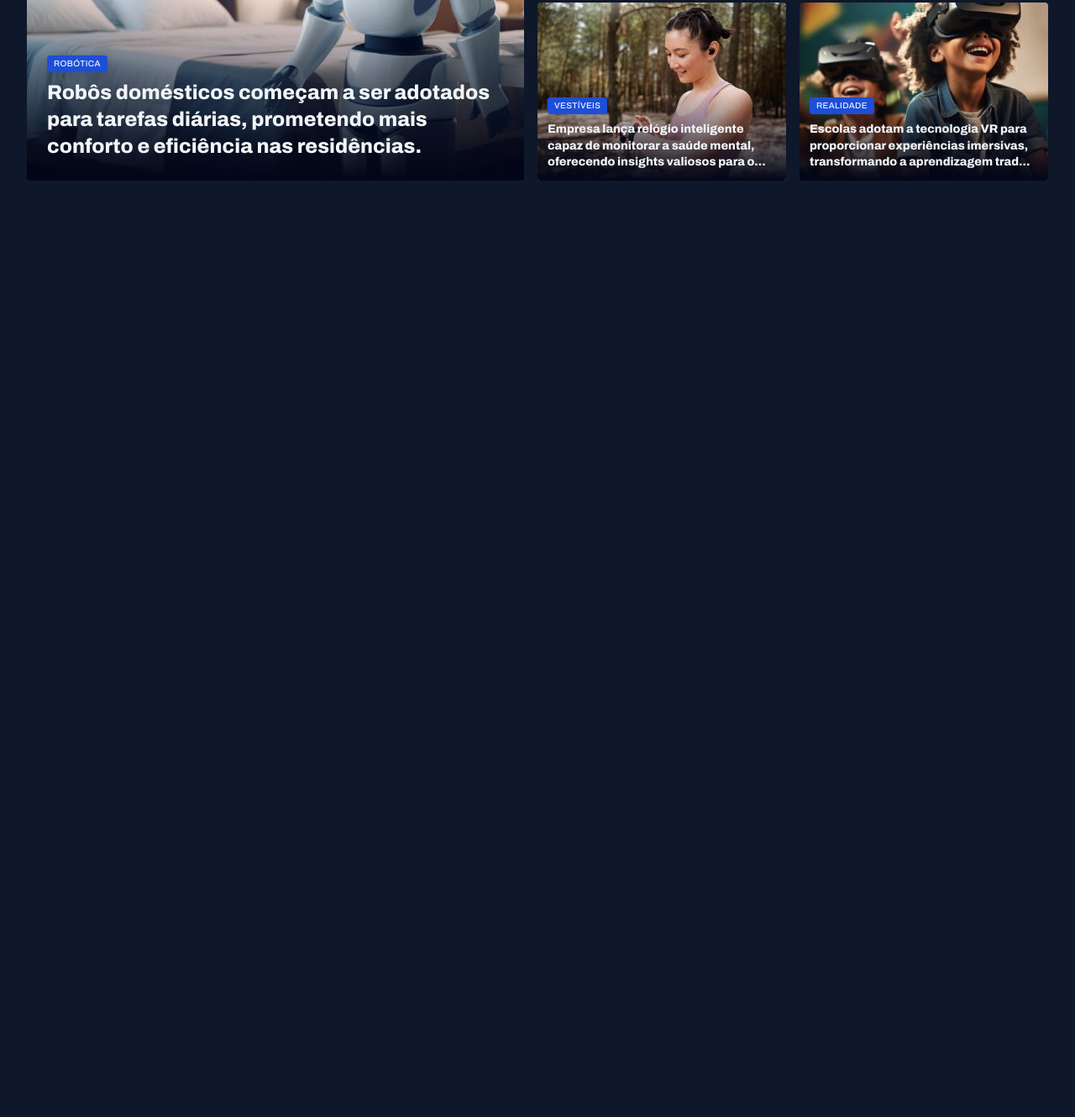
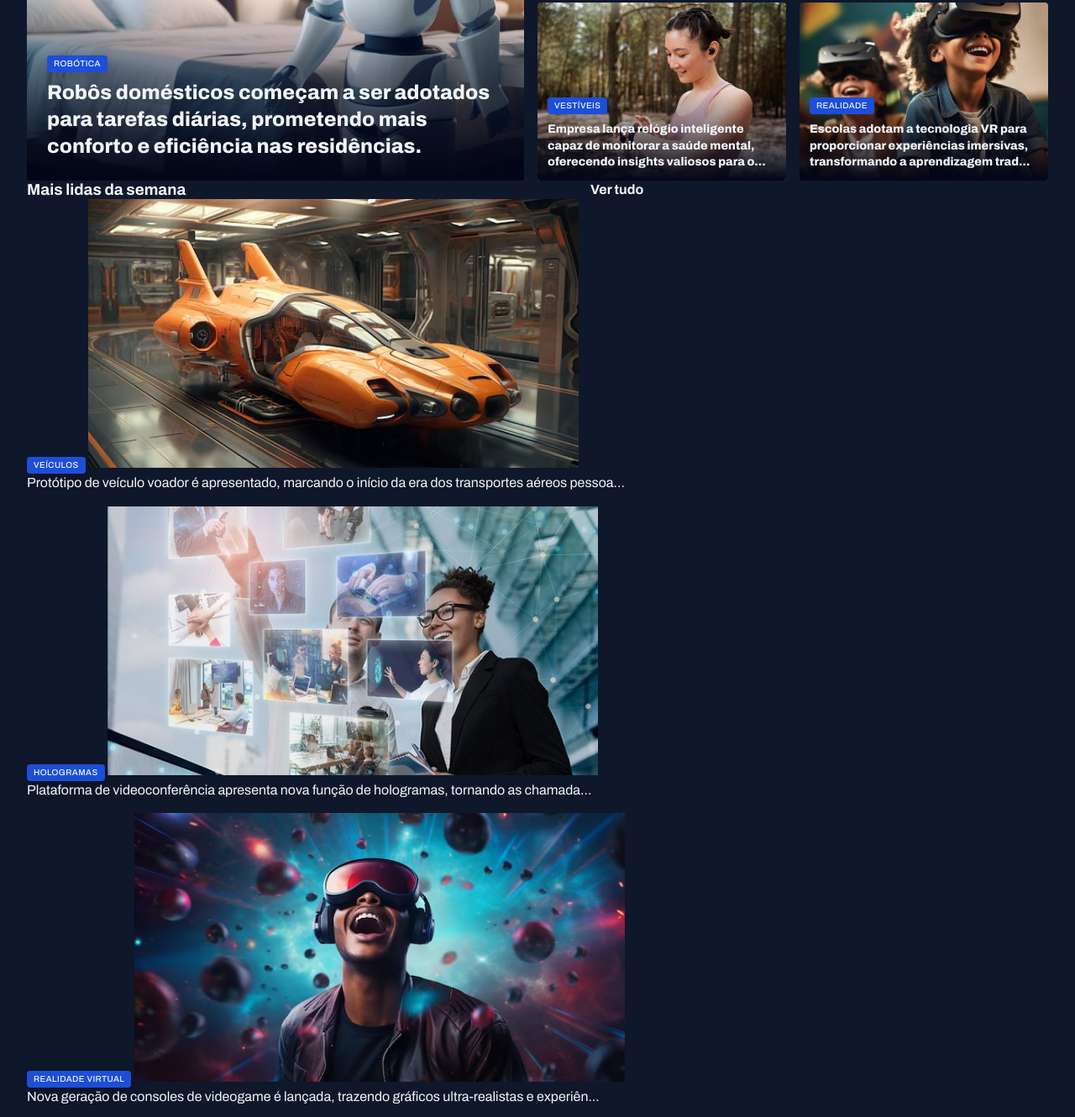
Before and after one commit to Natilira/projeto-portal-de-noticias, a plain HTML site: page index.html in a window 1280 px wide. Shown: the part 380-1710 px from the top of the page at 84% size. Before the commit the page ends 800 px from the top, so only its background shows below. Drawn offline with Linux system fonts and the light colour scheme.

Commit message:
structuring most read session

```diff
--- a/index.html
+++ b/index.html
@@ -100,6 +100,52 @@
             </div>
         </section>
 
+        <section id="weekly">
+           <header class="grid grid-flow-col">
+            <h3>Mais lidas da semana</h3>
+            <a href="#" class="grid grid-flow-col">
+                <strong>Ver tudo</strong>
+                <span></span>
+            </a>
+           </header>
+
+           <div class="grid gap-16">
+            <figure>
+                <span class="content-tag">veículos</span>
+                <img src="assets/images/Image 06.png" alt="">
+                <p>
+                    Protótipo de veículo voador é apresentado, marcando o início da era dos transportes aéreos pessoa...
+                </p>
+            </figure>
+
+            <figure>
+                <span class="content-tag">hologramas</span>
+                <img src="assets/images/Image 07.png" alt="">
+                <p>
+                    Plataforma de videoconferência apresenta nova função de hologramas, tornando as chamada...
+                </p>
+            </figure>
+
+            <figure>
+                <span class="content-tag">Realidade virtual</span>
+                <img src="assets/images/Image 08.png" alt="">
+                <p>
+                    Nova geração de consoles de videogame é lançada, trazendo gráficos ultra-realistas e experiên...
+                </p>
+            </figure>
+
+
+            <figure>
+                <span class="content-tag">Internet</span>
+                <img src="assets/images/Image 09.png" alt="">
+                <p>
+                    Projeto busca oferecer internet de alta velocidade em áreas remotas através de satélites.
+                </p>
+            </figure>
+
+           </div>
+        </section>
+
     </main>
 </body>
 </html>
```
